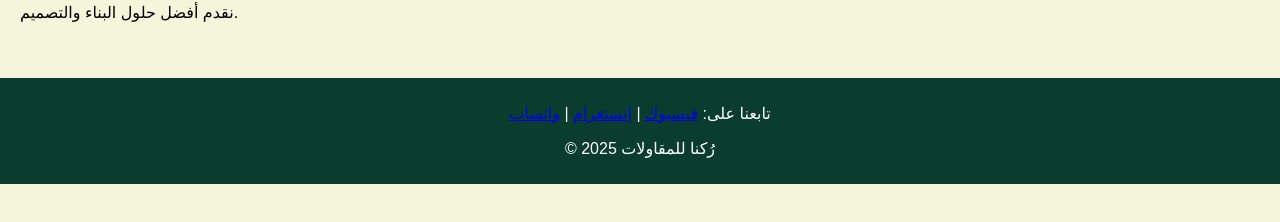
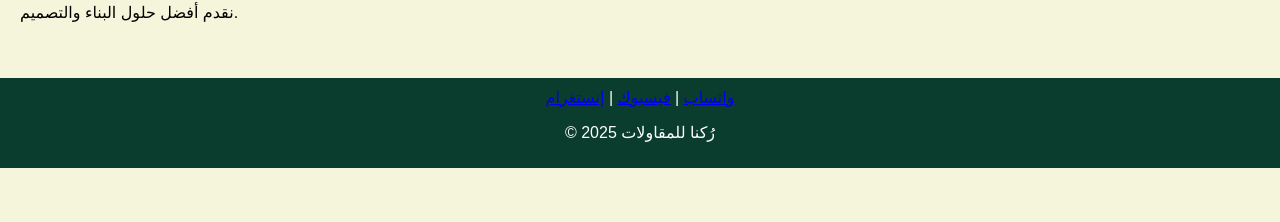
Before and after one commit to Rukna-con/Rukna.site, a plain HTML site: page index.html in a window 1280 px wide. Shown: the part 168-390 px from the top of the page. Drawn offline with Linux system fonts and the light colour scheme.

Commit message:
Update index.html

```diff
--- a/index.html
+++ b/index.html
@@ -25,10 +25,11 @@
 </header>
 <div class='content'><h1>أهلاً بكم في رُكنا للمقاولات</h1><p>نقدم أفضل حلول البناء والتصميم.</p></div>
 <footer>
-  <p>تابعنا على:
-    <a href="https://www.facebook.com" target="_blank">فيسبوك</a> |
-    <a href="https://www.instagram.com" target="_blank">إنستغرام</a> |
-    <a href="https://wa.me/123456789" target="_blank">واتساب</a>
+ <div class="social-links">
+  <a href="https://wa.me/963932123456" target="_blank">واتساب</a> |
+  <a href="https://www.facebook.com/rukna.con" target="_blank">فيسبوك</a> |
+  <a href="https://www.instagram.com/rukna.con" target="_blank">إنستغرام</a>
+</div>
   </p>
   <p>© 2025 رُكنا للمقاولات</p>
 </footer>
```
